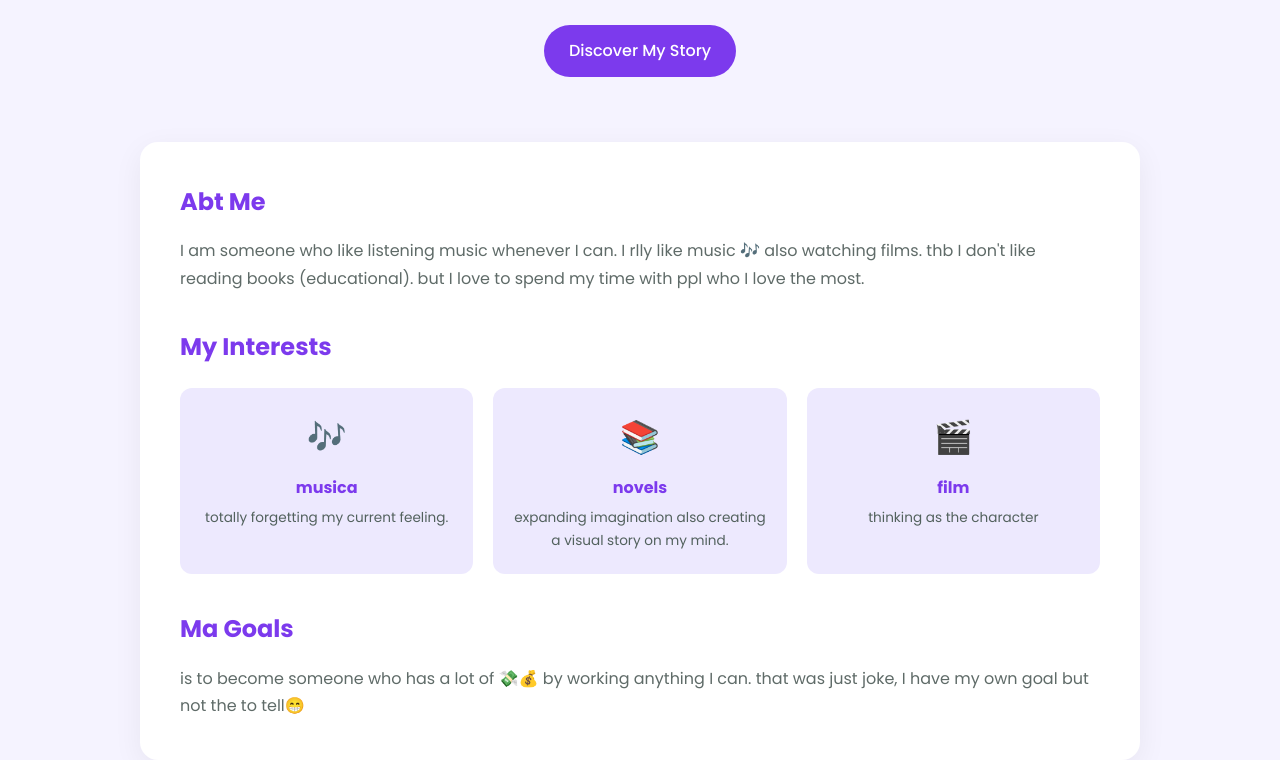
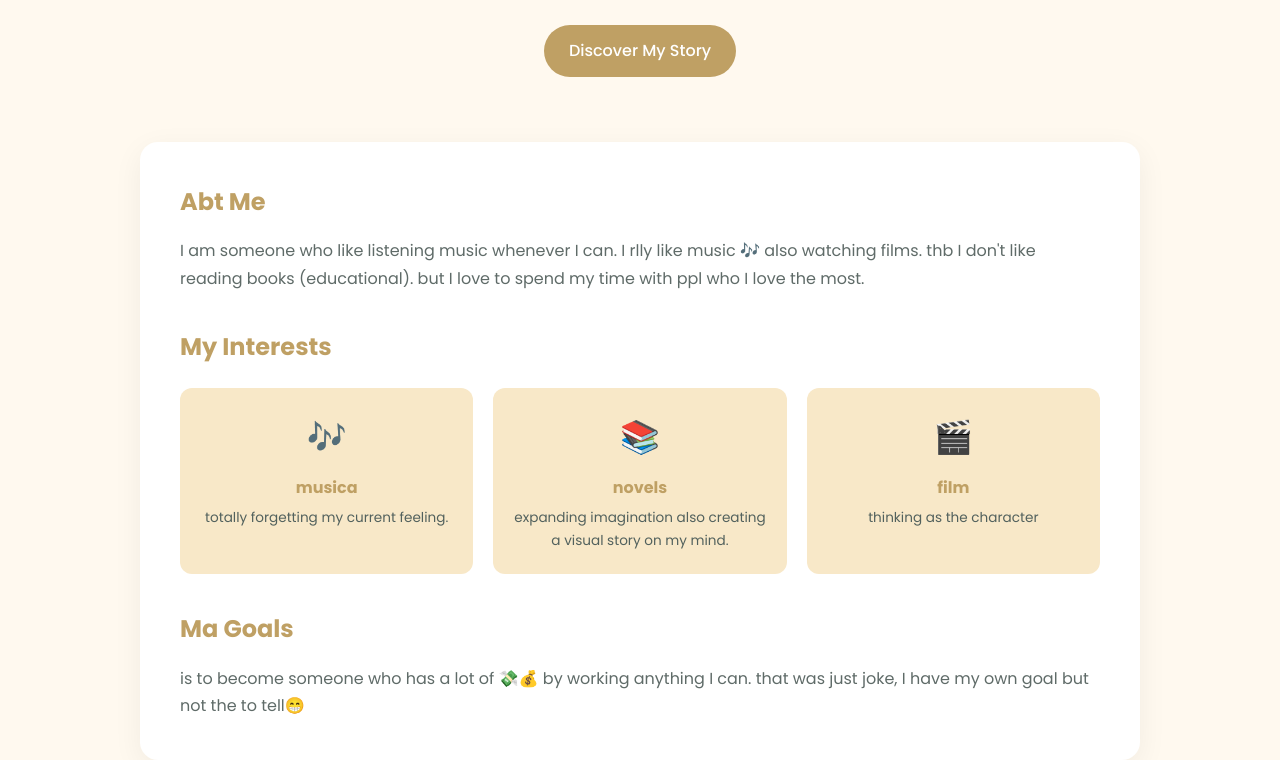
Before and after one commit to bethel7assaye/betty, a plain HTML site: page index.html in a window 1280 px wide. Shown: the part 425-1185 px from the top of the page. Drawn offline with Linux system fonts and the light colour scheme.

Commit message:
Update color palette in CSS variables

```diff
--- a/style.css
+++ b/style.css
@@ -1,13 +1,14 @@
 /* 1. COLOR PALETTE: CSS VARIABLES */
 
 :root {
-    --primary-color: #7c3aed;
-    --secondary-color: #ede9fe;
-    --accent-color: #c084fc;
-    --text-color: #2e1065;
-    --background-color: #f5f3ff;
-    --white-color: #ffffff;
+    --primary-color: #BFA064;
+    --secondary-color: #F8E8C8;
+    --accent-color: #D4AF37;
+    --text-color: #3D3020;
+    --background-color: #FFF9EF;
+    --white-color: #FFFFFF;
 }
+
 
 /* 2. GENERAL STYLES */
 
```
